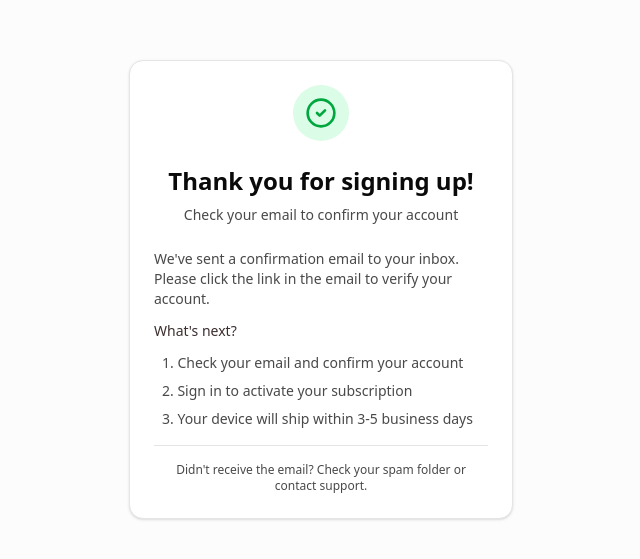
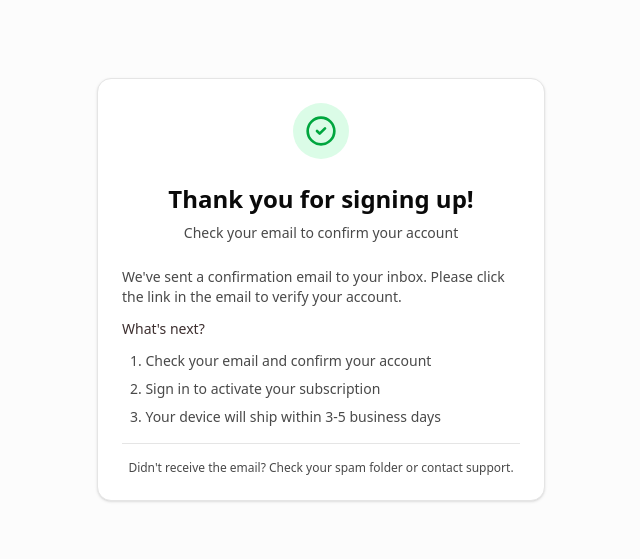
Before and after one commit to marketingarchitects/best-day-phone, a Next.js app: page /auth/sign-up-success in a window 1280 px wide. Shown: the part 111-670 px from the top of the page, without its empty margins (319-959 px from the left). Built offline with nearby package versions, Linux system fonts and the light colour scheme; a web font is replaced by a local one.

Commit message:
Increase max width of sign-up success card
Changed the card container's max width from 'sm' to 'md' on the sign-up success page for improved layout and readability.

```diff
--- a/app/auth/sign-up-success/page.tsx
+++ b/app/auth/sign-up-success/page.tsx
@@ -10,7 +10,7 @@
 export default function Page() {
   return (
     <div className="flex min-h-svh w-full items-center justify-center p-6 md:p-10">
-      <div className="w-full max-w-sm">
+      <div className="w-full max-w-md">
         <div className="flex flex-col gap-6">
           <Card>
             <CardHeader>
```
